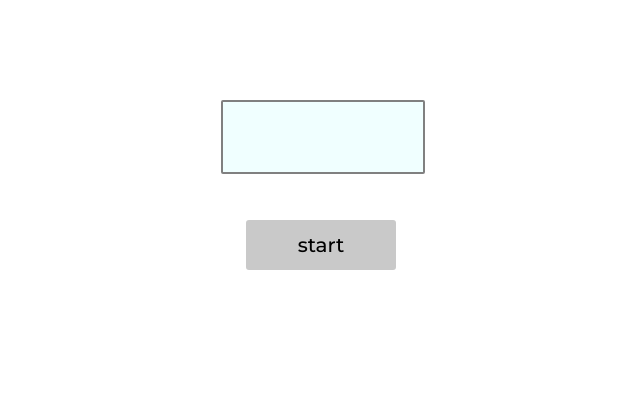
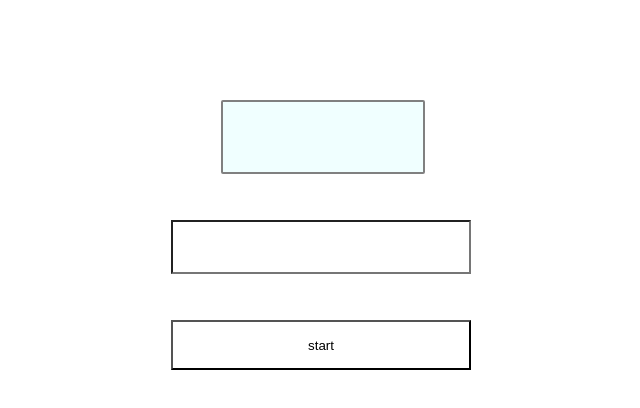
Before and after one commit to Filips1400/js-timer, a plain HTML site: page index.html in a window 1280 px wide. Shown: the whole page, without its empty margins (319-959 px from the left). Drawn offline with Linux system fonts and the light colour scheme.

Commit message:
second commit
i did new button for starting timer

```diff
--- a/index.html
+++ b/index.html
@@ -12,10 +12,11 @@
             <div class="timer_wrapper">
           <p id="countdown"></p>
         </div>
+        <div class="inputs">
+            <input type="number" name="number" id="start">
+            <input type="submit" onclick="timerstart()" value="start">
+           </div>
         </section>
-            <div class="link_wrapper">
-                <a href="#" onclick="timerstart()" class="link">start</a>
-            </div>
     </main>
     <script src="main.js"></script>
 </body>
--- a/main.js
+++ b/main.js
@@ -1,7 +1,7 @@
 let start = 1;
 function timerstart() {
     if (start == 1) {
-        let time = prompt('Please, enter seconds');
+        let time = document.getElementById("start").value * 60;
         const countDownEl = document.getElementById("countdown");
 
         setInterval(updateCountdown, 1000);
@@ -15,6 +15,6 @@ function timerstart() {
           if (seconds > 0 || minutes > 0) {
             time--;
           }
-        }
     }
+  }
 }
--- a/styles.css
+++ b/styles.css
@@ -28,35 +28,16 @@ p{
     border: 2px solid gray;
     border-radius: 2px;
 }
-.link_wrapper{
-    width: 150px;
+.inputs{
+    margin: 0 auto;
+    width: 300px;
+    min-height: 150px;
+    display: flex;
+    flex-direction: column;
+    justify-content: space-between;
+    margin-top: 50px;
+}
+.inputs input{
     height: 50px;
-    border: none;
-    border-radius: 3px;
-    display: flex;
-    align-items: center;
-    justify-content: center;
-    margin: 0 auto;
-    padding-top: 50px;
+    background: none;
 }
-.link{
-    width: 150px;
-    height: 50px;
-    display: flex;
-    align-items: center;
-    justify-content: center;
-    text-decoration: none;
-    color: black;
-    font-size: 20px;
-    border-radius: 3px;
-    transition: 0.3s;
-    font-weight: 500;
-    background-color: #c9c9c9;
-}
-.link:hover{
-    transition: 0.3s;
-    width: 144px;
-    height: 44px;
-    border: 3px solid black;
-    border-radius: 3px;
-}
```
